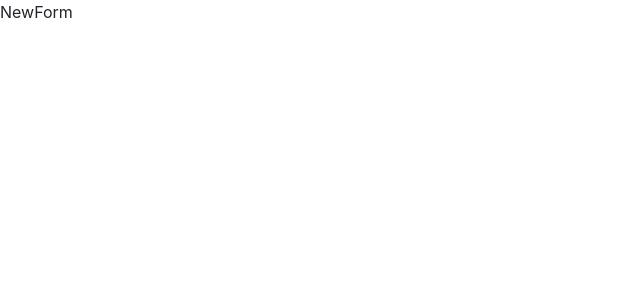
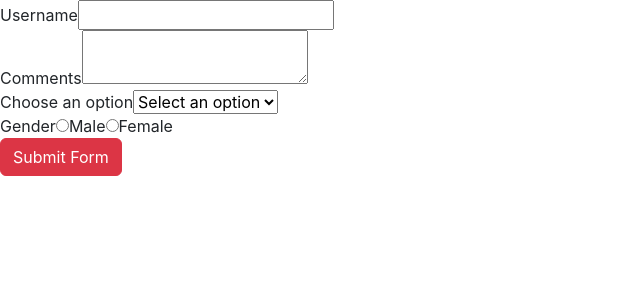
Before and after one commit to AmberTripathi/ReactLearn, a React (Create React App) app: page / in a window 1280 px wide. Shown: the top 300 px of the page, without its empty margins (0-640 px from the left). Built offline with nearby package versions, Linux system fonts and the light colour scheme.

Commit message:
todays last commit

```diff
--- a/src/MyComponents/InlineStyle.js
+++ b/src/MyComponents/InlineStyle.js
@@ -1,5 +1,5 @@
 import React from 'react'
-const heading = {
+let heading = {
     fontSize: "72px",
     color: "violet"
 };
--- a/src/MyComponents/NewForm.jsx
+++ b/src/MyComponents/NewForm.jsx
@@ -1,11 +1,95 @@
-import React, { Component } from 'react'
+import React, { Component } from "react";
 
 export class NewForm extends Component {
+  constructor(props) {
+    super(props);
+
+    this.state = {
+      username: "",
+      comments: "",
+      option: "",
+      gender: "",
+    };
+  }
+  onChangeUsernameHandler = (event) => {
+    this.setState({ username: event.target.value });
+  };
+
+  onChangeCommentsHandler = (event) => {
+    this.setState({ comments: event.target.value });
+  };
+
+  onChangeOptionHandler = (event) => {
+    this.setState({ option: event.target.value });
+  };
+
+  onChangeGenderHandler = (event) => {
+    this.setState({ gender: event.target.value });
+  };
+
+  onSubmitHandler = (event) => {
+    event.preventDefault();
+    //logged as an object
+    console.log(this.state);
+    alert(
+      `${this.state.username} ${this.state.comments} ${this.state.gender} ${this.state.option}`
+    );
+  };
   render() {
     return (
-      <form>NewForm</form>
-    )
+      <form onSubmit={this.onSubmitHandler}>
+        <div>
+          <label>Username</label>
+          <input
+            type="text"
+            value={this.state.username}
+            onChange={this.onChangeUsernameHandler}
+          />
+        </div>
+        <div>
+          <label>Comments</label>
+          <textarea
+            value={this.state.comments}
+            onChange={this.onChangeCommentsHandler}
+          ></textarea>
+        </div>
+        <div>
+          <label>Choose an option</label>
+          <select
+            value={this.state.option}
+            onChange={this.onChangeOptionHandler}
+          >
+            <option value="">Select an option</option>
+            <option value="option1">Option 1</option>
+            <option value="option2">Option 2</option>
+            <option value="option3">Option 3</option>
+          </select>
+        </div>
+        <div>
+          <label>Gender</label>
+          <input
+            type="radio"
+            value="male"
+            name="gender"
+            checked={this.state.gender === "male"}
+            onChange={this.onChangeGenderHandler}
+          />
+          Male
+          <input
+            type="radio"
+            value="female"
+            name="gender"
+            checked={this.state.gender === "female"}
+            onChange={this.onChangeGenderHandler}
+          />
+          Female
+        </div>
+        <button type="submit" className="btn btn-danger">
+          Submit Form
+        </button>
+      </form>
+    );
   }
 }
 
-export default NewForm
+export default NewForm;
--- a/src/MyComponents/StyleSheet.jsx
+++ b/src/MyComponents/StyleSheet.jsx
@@ -1,5 +1,6 @@
 import React from 'react'
 import "./myStyles.css"
+
 export function StyleSheet(props) {
     let className = props.primary?'primary':'btn btn-danger'
   return (
```
